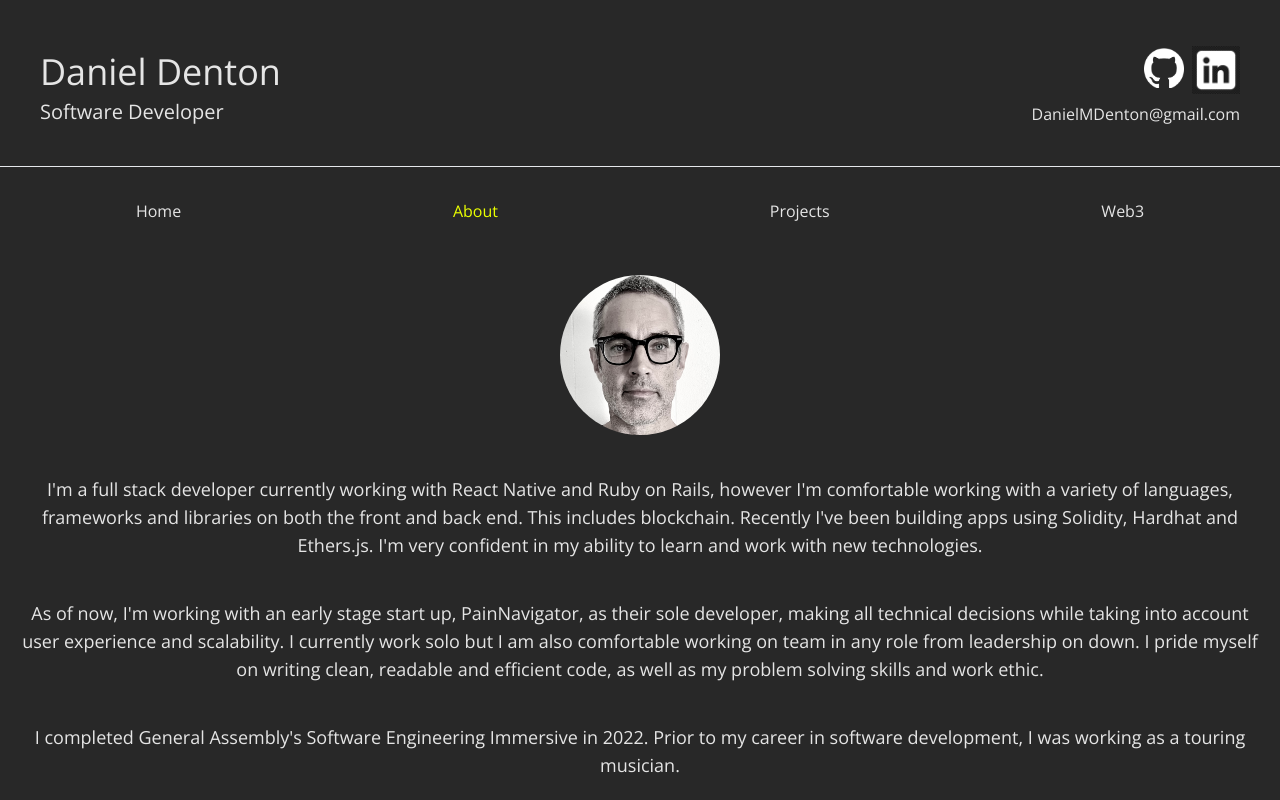
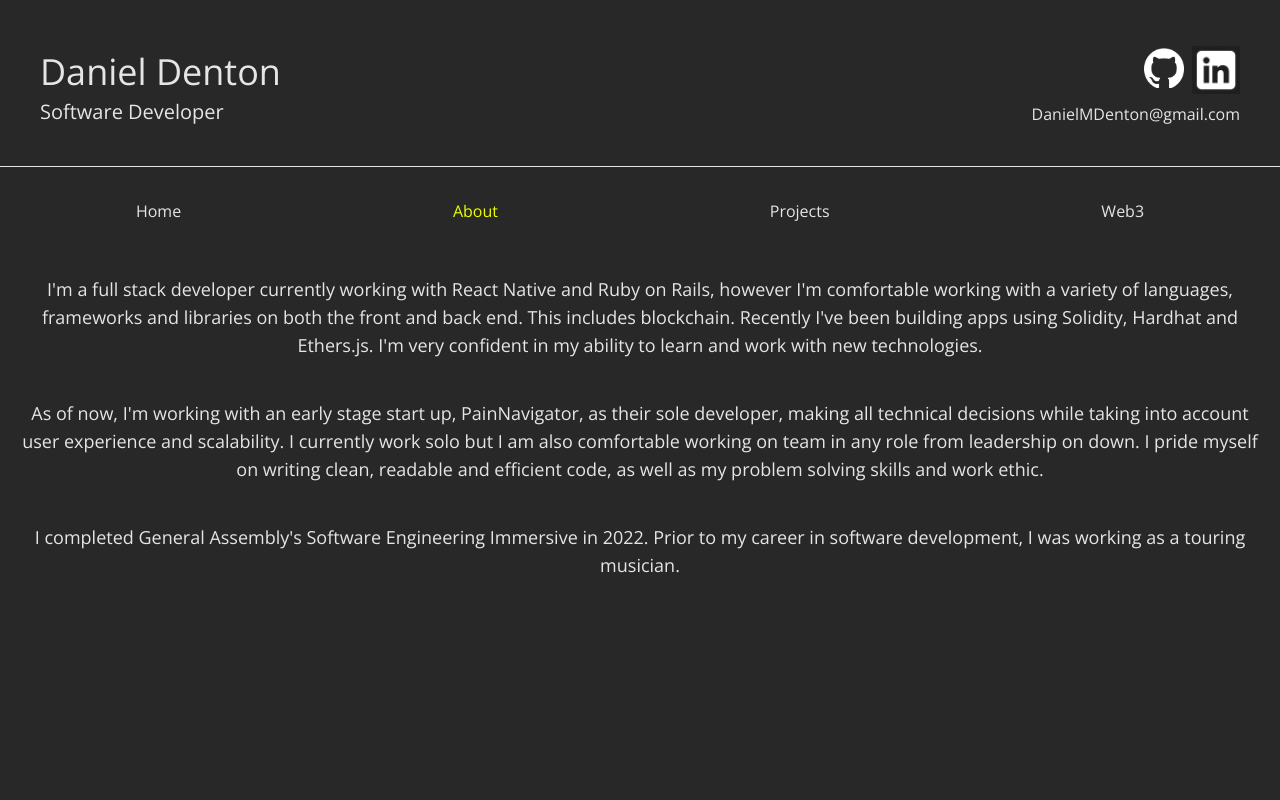
Before and after one commit to danieldenton/next-portfolio, a Next.js app: page /about in a window 1280 px wide. Built offline with nearby package versions, Linux system fonts and the light colour scheme.

Commit message:
headshot removed for now

```diff
--- a/src/app/about/page.tsx
+++ b/src/app/about/page.tsx
@@ -4,7 +4,7 @@ import headshot from "../../../public/assets/headshot.png"
 export default function About() {
   return (
     <div className="flex flex-col justify-center items-center animate-fade">
-      <Image src={headshot} alt="headshot" className="rounded-full h-40 w-40 m-5" />
+      {/* <Image src={headshot} alt="headshot" className="rounded-full h-40 w-40 m-5" /> */}
       <p className="flex justify-center text-center text-lg m-5">
         I'm a full stack developer currently working with React Native and Ruby
         on Rails, however I'm comfortable working with a variety of languages,
```
